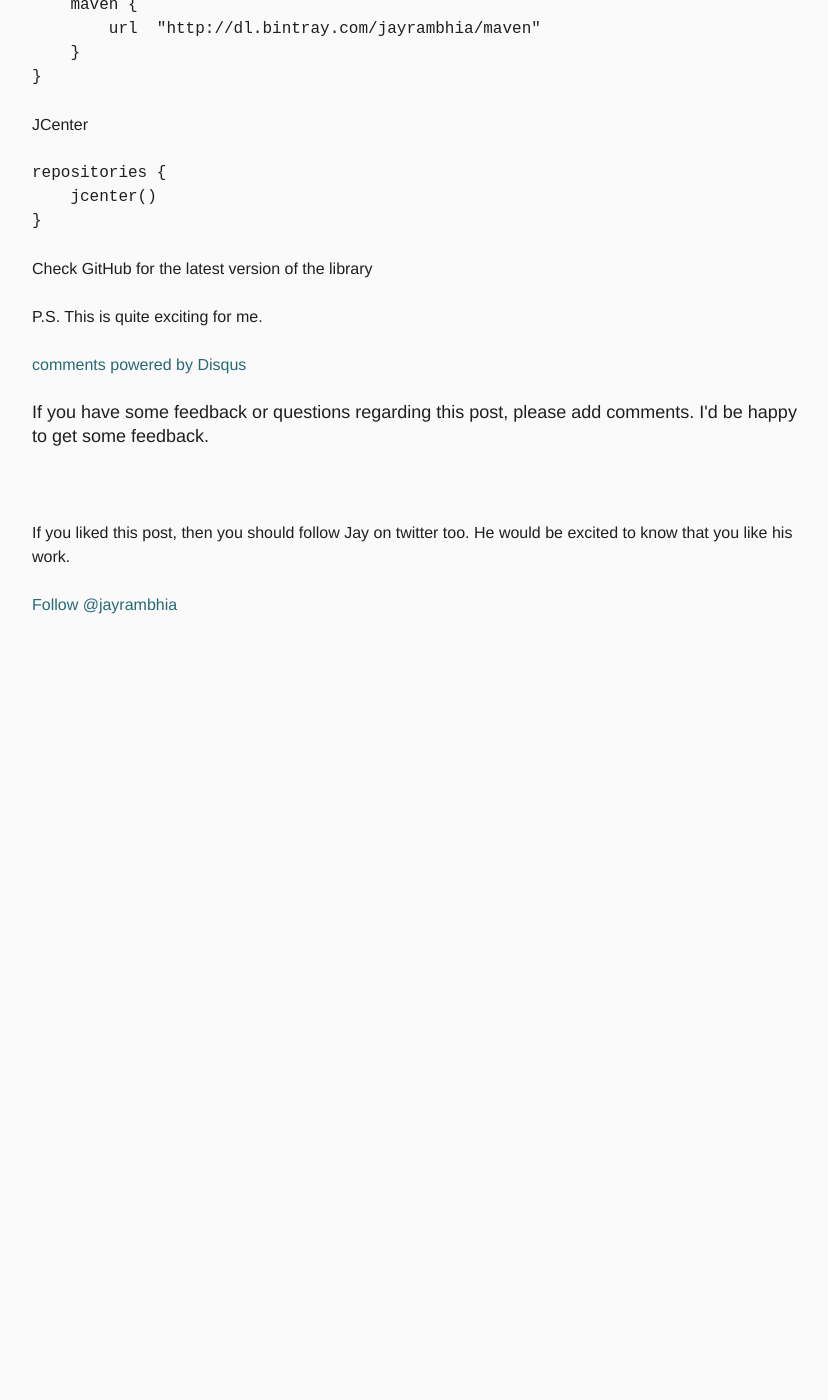
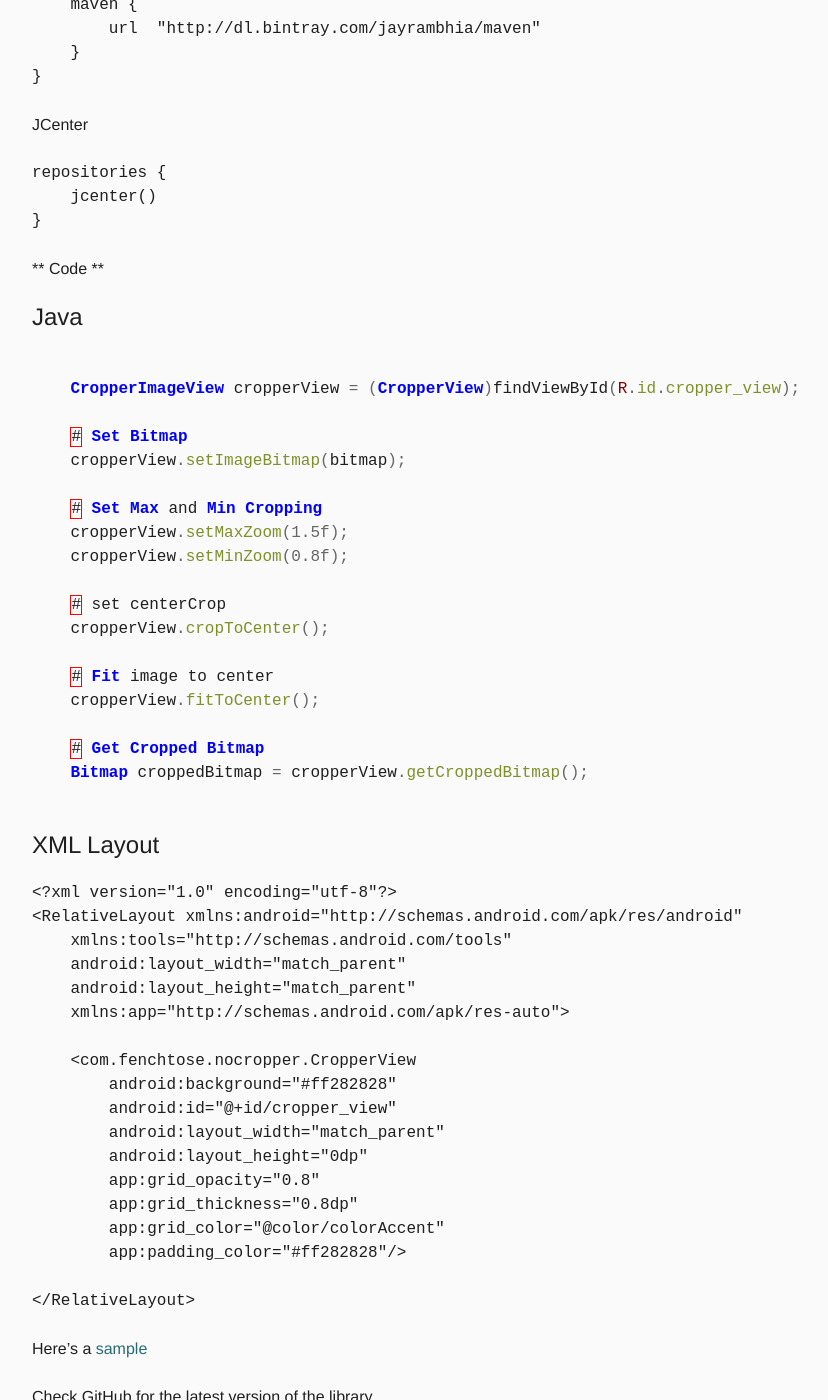
Before and after one commit to jayrambhia/jayrambhia.github.com, a Jekyll site: the page built from _posts/2015-11-13-nocropper.markdown, in a window 1280 px wide and 1400 px high, scrolled down 1597 px. Shown: the whole window, without its empty margins (392-1220 px from the left). Built offline with Jekyll 4.4.1, drawn with Linux system fonts in a browser that asks for light colours; comment, search, counter and statistics services are not loaded; before the commit the page ends 2238 px from its top, so only the background shows below that; some of the changed text lies outside the part shown.

Commit message:
Added more details in Cropper Page

```diff
--- a/_posts/2015-11-13-nocropper.markdown
+++ b/_posts/2015-11-13-nocropper.markdown
@@ -50,6 +50,55 @@ Following repositories can be added
         jcenter()
     }
 
+** Code **
+
+### Java
+
+{% highlight java %}
+
+    CropperImageView cropperView = (CropperView)findViewById(R.id.cropper_view);
+
+    # Set Bitmap
+    cropperView.setImageBitmap(bitmap);
+
+    # Set Max and Min Cropping
+    cropperView.setMaxZoom(1.5f);
+    cropperView.setMinZoom(0.8f);
+
+    # set centerCrop
+    cropperView.cropToCenter();
+
+    # Fit image to center
+    cropperView.fitToCenter();
+
+    # Get Cropped Bitmap
+    Bitmap croppedBitmap = cropperView.getCroppedBitmap();
+
+{% endhighlight %}
+
+### XML Layout
+
+    <?xml version="1.0" encoding="utf-8"?>
+    <RelativeLayout xmlns:android="http://schemas.android.com/apk/res/android"
+        xmlns:tools="http://schemas.android.com/tools"
+        android:layout_width="match_parent"
+        android:layout_height="match_parent"
+        xmlns:app="http://schemas.android.com/apk/res-auto">
+
+        <com.fenchtose.nocropper.CropperView
+            android:background="#ff282828"
+            android:id="@+id/cropper_view"
+            android:layout_width="match_parent"
+            android:layout_height="0dp"
+            app:grid_opacity="0.8"
+            app:grid_thickness="0.8dp"
+            app:grid_color="@color/colorAccent"
+            app:padding_color="#ff282828"/>
+
+    </RelativeLayout>
+
+Here's a **[sample](https://github.com/jayrambhia/CropperNoCropper/tree/master/sample)**
+
 **Check GitHub for the latest version of the library**
 
-P.S. This is quite exciting for me.
+P.S. This is quite exciting for me. Here's a [blogpost](http://www.jayrambhia.com/blog/cropper/) about it.
```
Also changed, not shown: other parts of _posts/2015-11-13-nocropper.markdown (+1 -1 lines).
